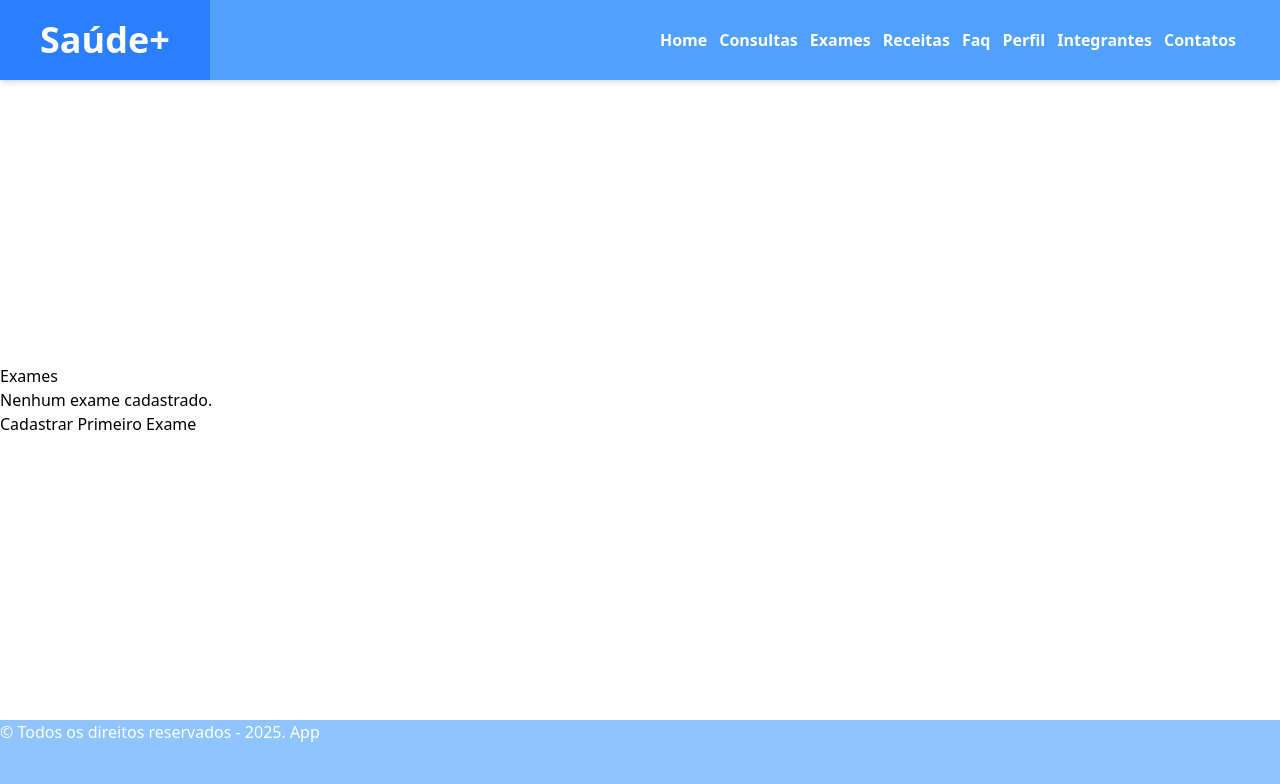
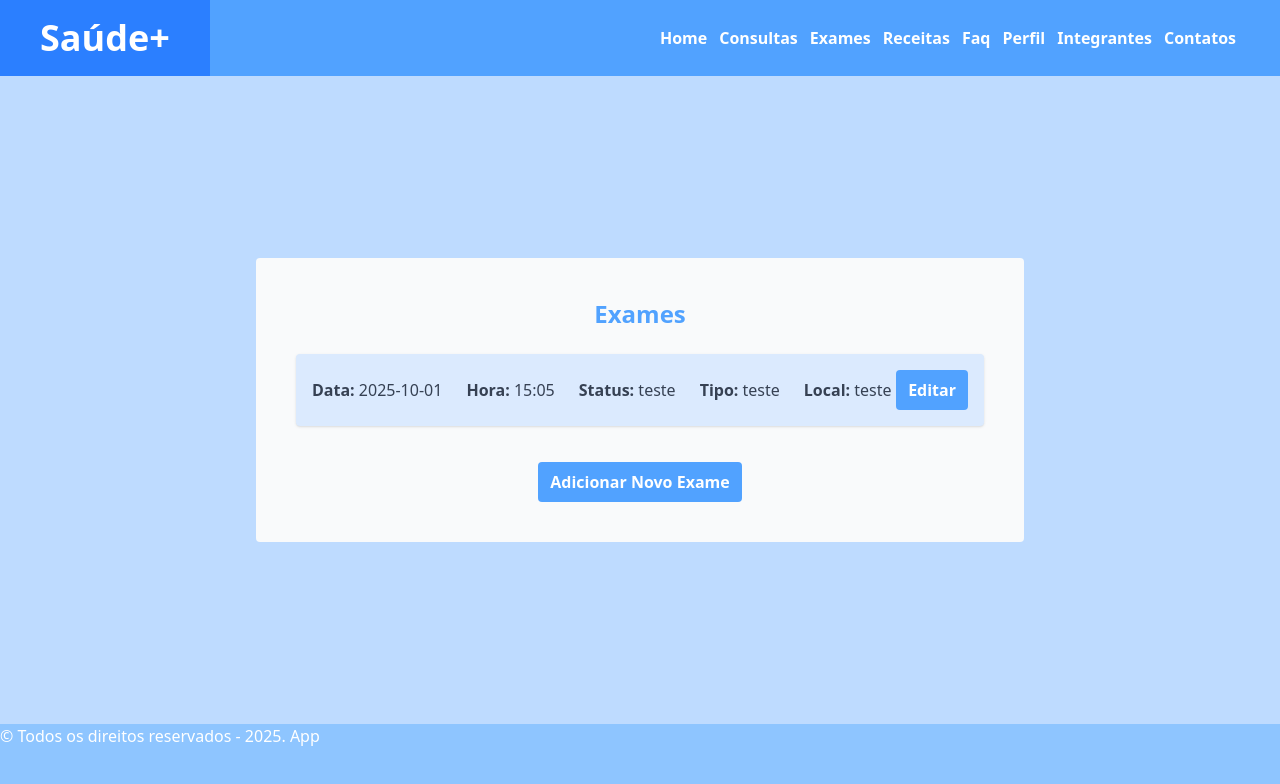
Before and after one commit to Challenge-1TDSPF-RRP/Front-End-Sprint-3, a React (Vite) app in the folder saude-mais/: page /exames in a window 1280 px wide. Shown: the top 784 px of the page. Built offline with nearby package versions, Linux system fonts and the light colour scheme; data requests are answered from the project's data file.

Commit message:
Estilizando a rota exame e seus props, estilizando botão props

```diff
--- a/saude-mais/db.json
+++ b/saude-mais/db.json
@@ -1,6 +1,53 @@
 {
-  "users": [],
+  "users": [
+    {
+      "id": "91fb",
+      "name": "teste",
+      "cpf": "11111111111",
+      "birthDate": "2025-10-01",
+      "gender": "Masculino",
+      "phone": "11111111111"
+    }
+  ],
   "receitas": [],
-  "consultas": [],
-  "exames": []
+  "consultas": [
+    {
+      "id": "1c18",
+      "data": "2025-10-01",
+      "hora": "14:56",
+      "status": "teste",
+      "motivo": "teste"
+    },
+    {
+      "id": "9350",
+      "data": "2025-10-01",
+      "hora": "14:56",
+      "status": "teste 1",
+      "motivo": "teste 1"
+    },
+    {
+      "id": "17fd",
+      "data": "2025-10-01",
+      "hora": "14:57",
+      "status": "teste 2",
+      "motivo": "teste 2"
+    },
+    {
+      "id": "95d2",
+      "data": "2025-10-01",
+      "hora": "14:57",
+      "status": "teste 3",
+      "motivo": "teste 3"
+    }
+  ],
+  "exames": [
+    {
+      "id": "0ca4",
+      "data": "2025-10-01",
+      "hora": "15:05",
+      "status": "teste",
+      "tipo": "teste",
+      "local": "teste"
+    }
+  ]
 }
--- a/saude-mais/src/components/BotaoProps/BotaoProps.tsx
+++ b/saude-mais/src/components/BotaoProps/BotaoProps.tsx
@@ -7,15 +7,8 @@ type BotaoProps = {
 export default function Botao({ texto, onClick, cor = "Gray" }: BotaoProps) {
   return (
     <button
+      className="bg-blue-400 text-white font-bold py-2 px-3 rounded hover:bg-blue-500 transition"
       onClick={onClick}
-      style={{
-        backgroundColor: cor,
-        color: "white",
-        border: "none",
-        padding: "8px 12px",
-        borderRadius: "4px",
-        marginTop: "10px"
-      }}
     >
       {texto}
     </button>
--- a/saude-mais/src/components/ExameProps.tsx/ExameProps.tsx
+++ /dev/null
@@ -1,27 +0,0 @@
-
-import { useNavigate } from "react-router-dom";
-import type { Exame } from "../../types/tipoExame";
-
-type Props = {
-  exame: Exame;
-};
-
-export default function ExameProps({ exame }: Props) {
-  const navigate = useNavigate();
-
-  return (
-    <li style={{ marginBottom: "10px" }}>
-      <strong>Data:</strong> {exame.data} |{" "}
-      <strong>Hora:</strong> {exame.hora} |{" "}
-      <strong>Status:</strong> {exame.status} |{" "}
-      <strong>Tipo:</strong> {exame.tipo} |{" "}
-      <strong>Local:</strong> {exame.local}
-      <button
-        onClick={() => navigate(`/editar/exames/${exame.id}`)}
-        style={{ marginLeft: "10px" }}
-      >
-        Editar
-      </button>
-    </li>
-  );
-}
--- /dev/null
+++ b/saude-mais/src/components/ExameProps/ExameProps.tsx
@@ -0,0 +1,38 @@
+import { useNavigate } from "react-router-dom";
+import type { Exame } from "../../types/tipoExame";
+
+type Props = {
+  exame: Exame;
+};
+
+export default function ExameProps({ exame }: Props) {
+  const navigate = useNavigate();
+
+  return (
+    <li className="flex justify-between items-center bg-blue-100 p-4 rounded mb-3 shadow hover:shadow-md transition-shadow">
+      <div className="flex flex-col sm:flex-row sm:items-center gap-2 sm:gap-6 text-gray-700">
+        <span>
+          <strong>Data:</strong> {exame.data}
+        </span>
+        <span>
+          <strong>Hora:</strong> {exame.hora}
+        </span>
+        <span>
+          <strong>Status:</strong> {exame.status}
+        </span>
+        <span>
+          <strong>Tipo:</strong> {exame.tipo}
+        </span>
+        <span>
+          <strong>Local:</strong> {exame.local}
+        </span>
+      </div>
+      <button
+        onClick={() => navigate(`/editar/exames/${exame.id}`)}
+        className="bg-blue-400 text-white font-bold py-2 px-3 rounded hover:bg-blue-500 transition"
+      >
+        Editar
+      </button>
+    </li>
+  );
+}
--- a/saude-mais/src/routes/Exame/index.tsx
+++ b/saude-mais/src/routes/Exame/index.tsx
@@ -1,7 +1,7 @@
 import { useEffect, useState } from "react";
 import { useNavigate } from "react-router-dom";
 import type { Exame } from "../../types/tipoExame";
-import ExameProps from "../../components/ExameProps.tsx/ExameProps";
+import ExameProps from "../../components/ExameProps/ExameProps";
 import Botao from "../../components/BotaoProps/BotaoProps";
 
 export default function Exame() {
@@ -16,19 +16,25 @@ export default function Exame() {
   }, []);
 
   return (
-    <main>
-      <h1>Exames</h1>
+    <main className="flex bg-blue-200 w-[100vw] h-[85vh] justify-center items-center">
+      <div className="flex bg-gray-50 rounded w-[60vw] p-10 flex-col items-center">
+        <h1 className="text-blue-400 font-bold text-2xl mb-6">Exames</h1>
 
         {exames.length === 0 ? (
-        <div>
-          <p>Nenhum exame cadastrado.</p>
-          <button onClick={() => navigate("/editar/exames")}>
+          <div className="flex flex-col items-center">
+            <p className="text-blue-400 font-semibold mb-4 bg-blue-100 p-1 rounded">
+              Nenhum exame cadastrado.
+            </p>
+            <button
+              className="bg-blue-400 text-white font-bold py-2 px-1 rounded hover:bg-blue-500 transition"
+              onClick={() => navigate("/editar/exames")}
+            >
               Cadastrar Primeiro Exame
             </button>
           </div>
         ) : (
-        <div>
-          <ul>
+          <div className="flex flex-col items-center w-full">
+            <ul className="w-full mb-6">
               {exames.map((e) => (
                 <ExameProps key={e.id} exame={e} />
               ))}
@@ -40,6 +46,7 @@ export default function Exame() {
             />
           </div>
         )}
+      </div>
     </main>
   );
 }
```
Lines whose indentation alone changed are shown as unchanged.
